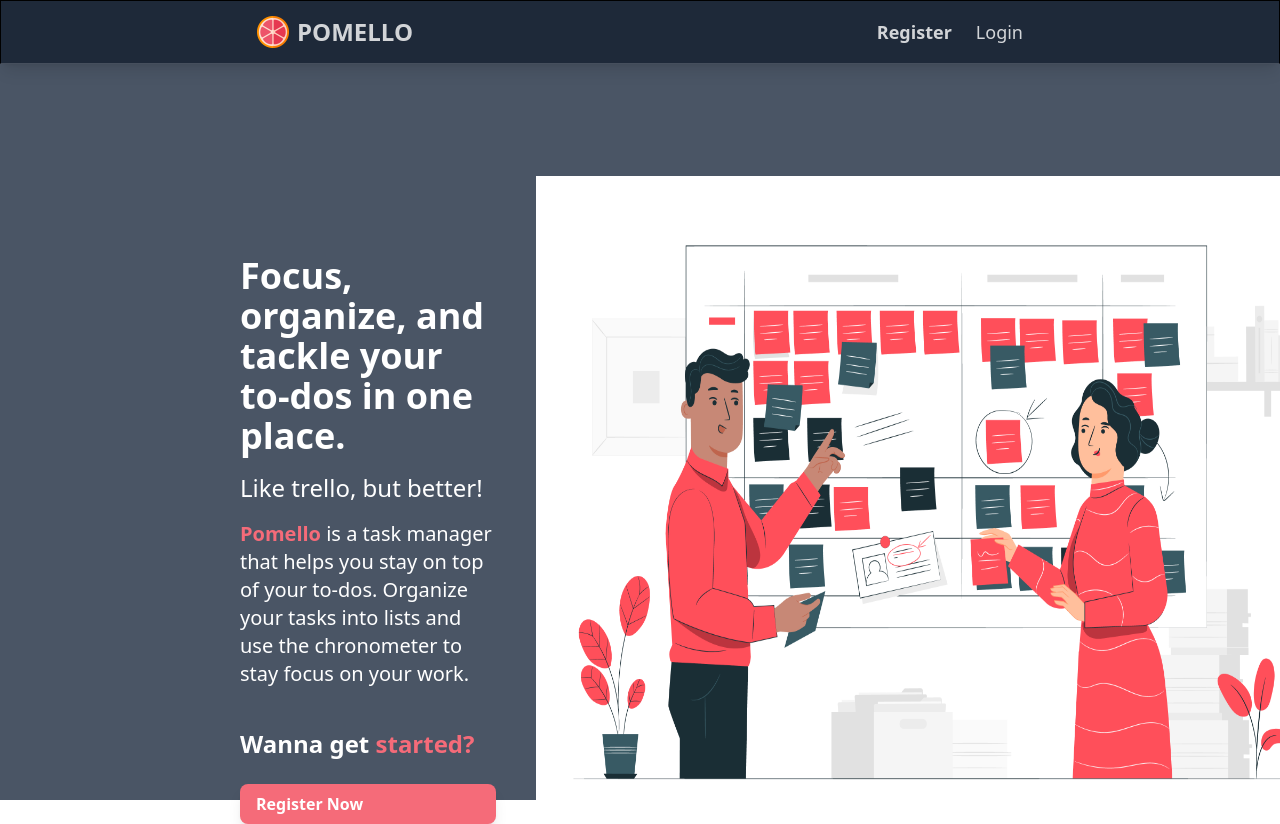
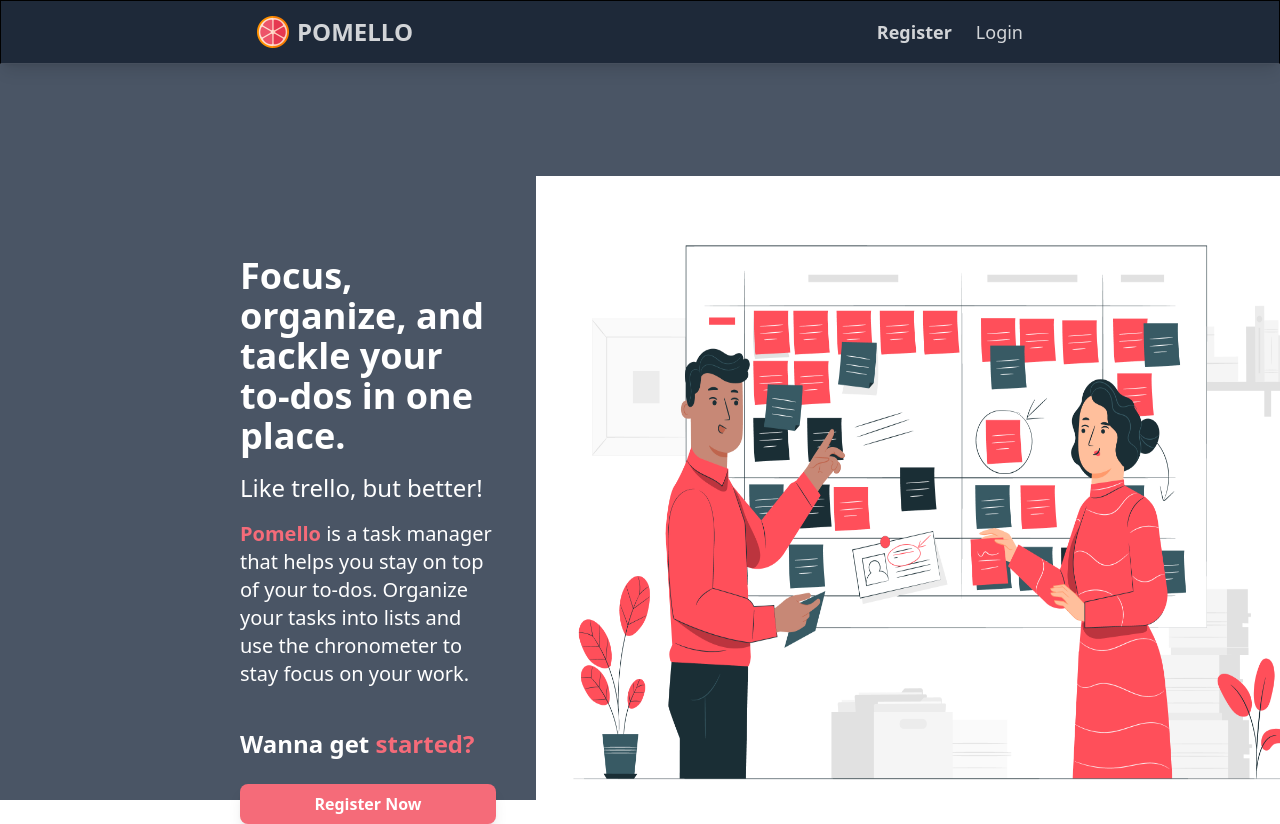
Before and after one commit to Igoruve/Pomello-fullstack, a React (Vite) app in the folder client/: page / in a window 1280 px wide. Shown: the top 824 px of the page. Built offline with nearby package versions, Linux system fonts and the light colour scheme.

Commit message:
create projects from navbar and browser now works

```diff
--- a/client/src/pages/home/Homepage.jsx
+++ b/client/src/pages/home/Homepage.jsx
@@ -14,7 +14,7 @@ function Homepage() {
 					<p className="text-xl pt-4"><span className="font-bold text-[#f56b79]">Pomello </span>is a task manager that helps you stay on top of your to-dos. Organize your tasks into lists and use the chronometer to stay focus on your work. </p>
 					<p className="pt-10 text-2xl font-bold text-white">Wanna get <span className="text-[#f56b79]">started?</span></p>
 					<Link to="/register">
-						<div className="font-bold px-4 py-2 rounded-lg bg-[#f56b79] mt-6 hover:bg-[#f56b79]/80 flex flex-rrow w-64 shadow-lg">Register Now</div>
+						<div className="font-bold px-4 py-2 rounded-lg bg-[#f56b79] mt-6 hover:bg-[#f56b79]/80 flex flex-row w-64 shadow-lg items-center justify-center">Register Now</div>
 					</Link>
 				</div>
 				<img src="./home_img.jpg" alt="pomello home" className="w-200" />
```
Also changed, not shown: 2 other files (tests, documents, lock files or other folders).
